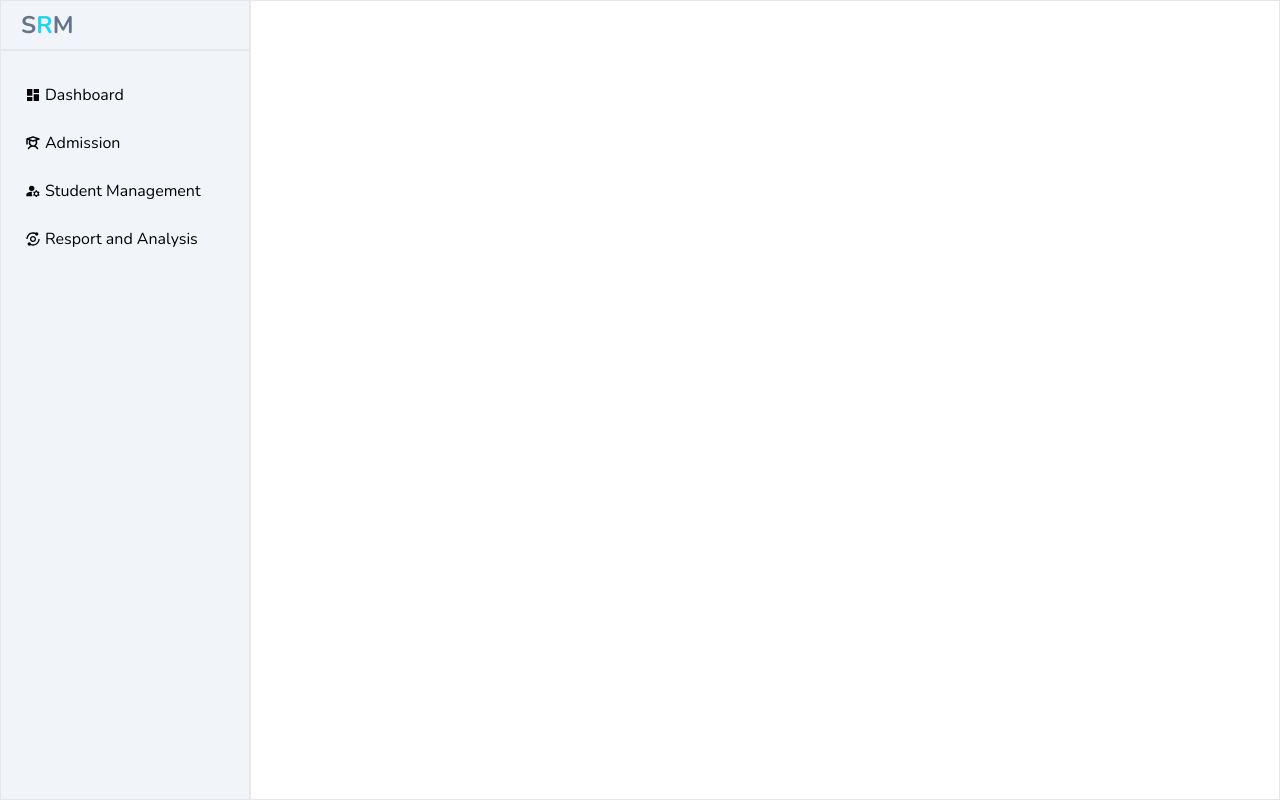
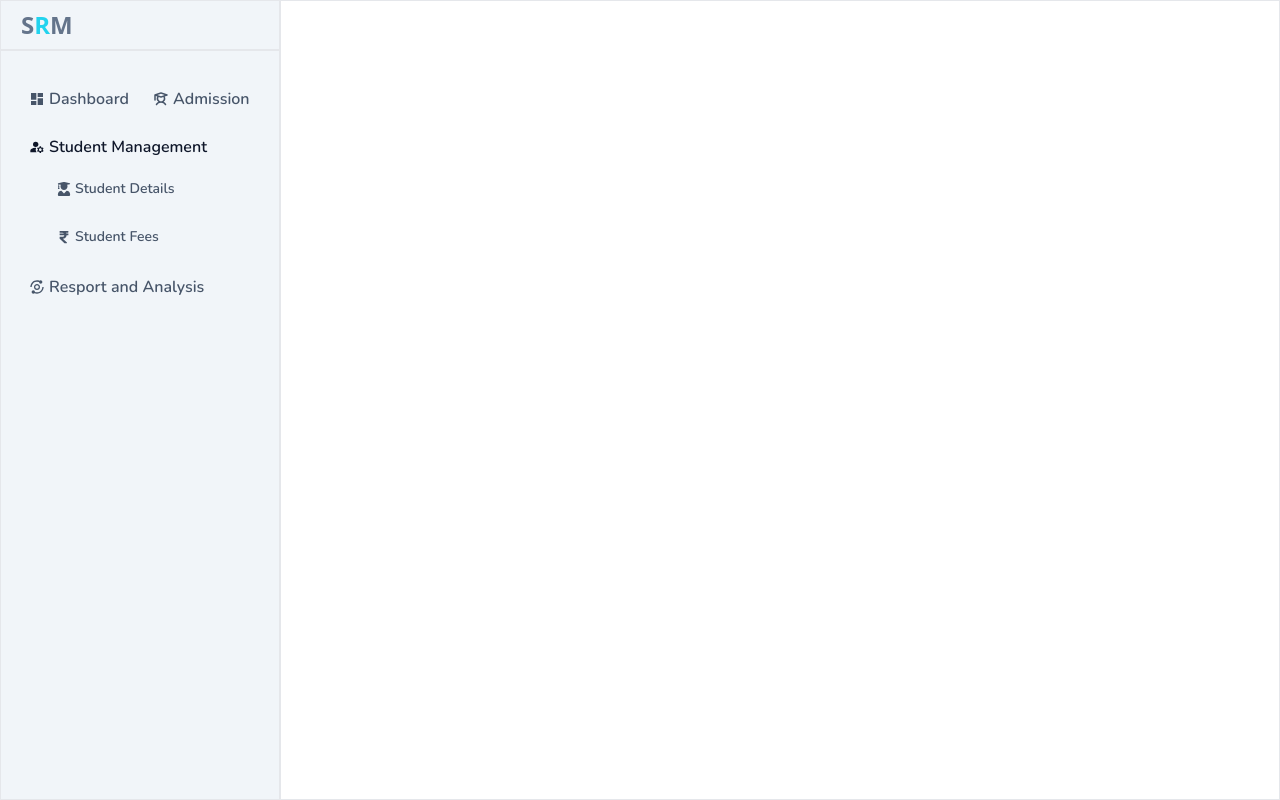
Before and after one commit to friendly-fly/SRM-frontend, a React (Vite) app: page /dashboard in a window 1280 px wide. Built offline with nearby package versions, Linux system fonts and the light colour scheme.

Commit message:
refactor: sliderbar component

```diff
--- a/src/components/Sidebar.jsx
+++ b/src/components/Sidebar.jsx
@@ -1,35 +1,89 @@
-import React from "react";
+import React, { useState } from "react";
 import { MdDashboard } from "react-icons/md";
 import { PiStudentBold } from "react-icons/pi";
 import { MdManageAccounts } from "react-icons/md";
 import { BiAnalyse } from "react-icons/bi";
+import { FaUserGraduate } from "react-icons/fa";
+import { FaRupeeSign } from "react-icons/fa";
+import { Link } from "react-router-dom";
 
 const Sidebar = () => {
+  const [menu, setMenu] = useState("dashboard");
   return (
-    <div className="w-[250px] border h-screen bg-slate-100">
-      <p className="text-2xl font-bold text-slate-500 px-5 py-2 font-nunito border-b-2">
+    <div className="w-[280px] border h-screen bg-slate-100">
+      <p className="text-2xl font-bold text-slate-500 px-5 py-2  border-b-2">
         S<span className="text-cyan-400">R</span>M
       </p>
 
-      <div className="mt-8">
-        <ul className="flex flex-col gap-6 pl-6">
-          <li className="text-md font-nunito flex items-center gap-1 cursor-pointer">
-            <MdDashboard /> Dashboard
-          </li>
-          <li className="text-md font-nunito flex items-center gap-1 cursor-pointer">
-            <PiStudentBold /> Admission
-          </li>
-          <li className="text-md font-nunito flex items-center gap-1">
-            <MdManageAccounts />
-            Student Management
-          </li>
-          <li className="text-md font-nunito flex items-center gap-1">
-            <BiAnalyse /> Resport and Analysis
-          </li>
-        </ul>
+      <div className="mt-8 pl-6 text-md text-slate-600 font-semibold font-nunito">
+        <LinkContainer
+          to={"/dashboard"}
+          menu={menu}
+          setMenu={setMenu}
+          IconName={MdDashboard}
+          label={"Dashboard"}
+        />
+        <LinkContainer
+          to={"/dashboard/admission-form"}
+          menu={menu}
+          setMenu={setMenu}
+          IconName={PiStudentBold}
+          label={"Admission"}
+        />
+
+        <p
+          className="
+            pl-1 inline-block mb-4"
+        >
+          <span className="flex items-center gap-1 text-slate-900">
+            <MdManageAccounts /> Student Management
+          </span>
+        </p>
+
+        <div className="pl-7 text-sm">
+          <LinkContainer
+            to={"/dashboard/all-students-details"}
+            menu={menu}
+            setMenu={setMenu}
+            IconName={FaUserGraduate}
+            label={"Student Details"}
+          />
+
+          <LinkContainer
+            to={"/dashboard/student-fees"}
+            menu={menu}
+            setMenu={setMenu}
+            IconName={FaRupeeSign}
+            label={"Student Fees"}
+          />
+        </div>
+
+        <LinkContainer
+          to={"/dashboard/report-analysis"}
+          menu={menu}
+          setMenu={setMenu}
+          IconName={BiAnalyse}
+          label={"Resport and Analysis"}
+        />
       </div>
     </div>
   );
 };
 
 export default Sidebar;
+
+const LinkContainer = ({ to, menu, setMenu, IconName, label }) => {
+  return (
+    <Link
+      to={to}
+      className={`${
+        menu === label && "text-blue-800 bg-green-400"
+      } pr-5 pl-1 py-1 rounded-md  inline-block cursor-pointer mb-5`}
+      onClick={() => setMenu(label)}
+    >
+      <span className="flex items-center gap-1">
+        <IconName /> {label}
+      </span>
+    </Link>
+  );
+};
```
